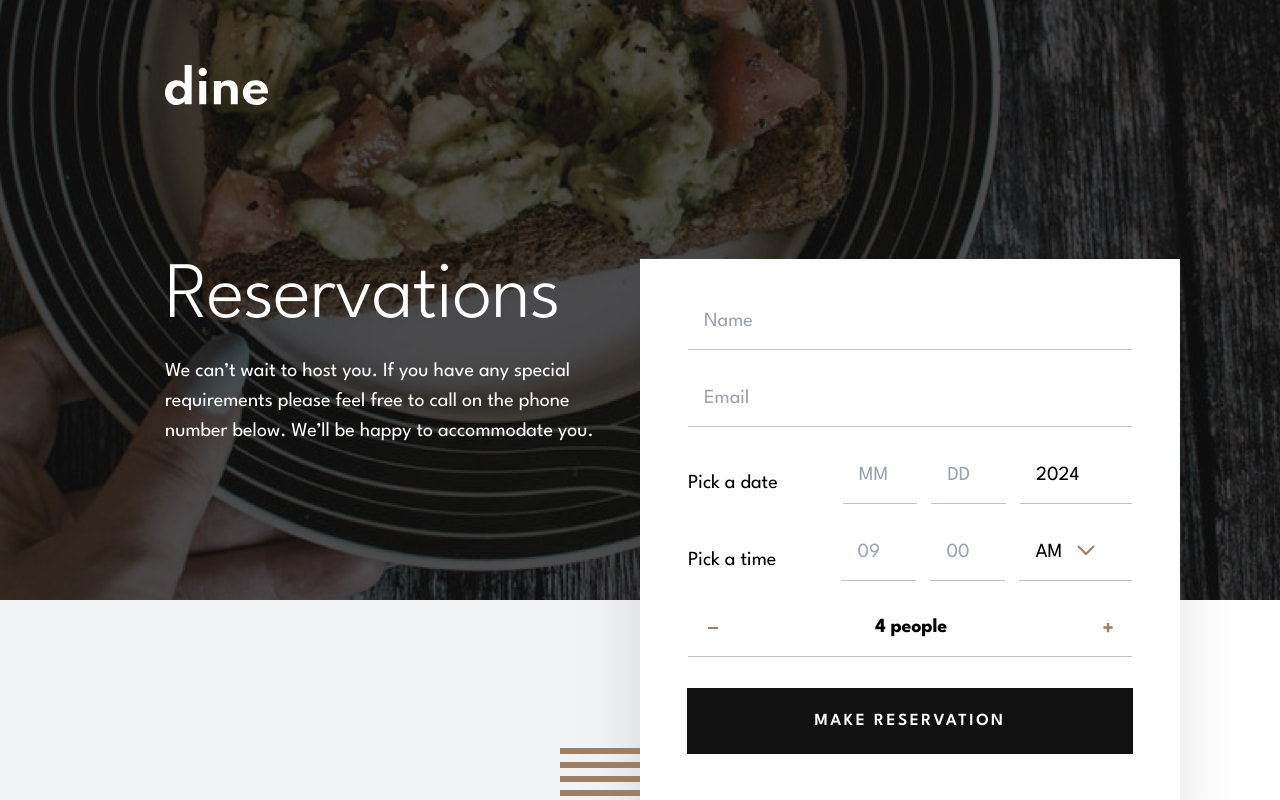
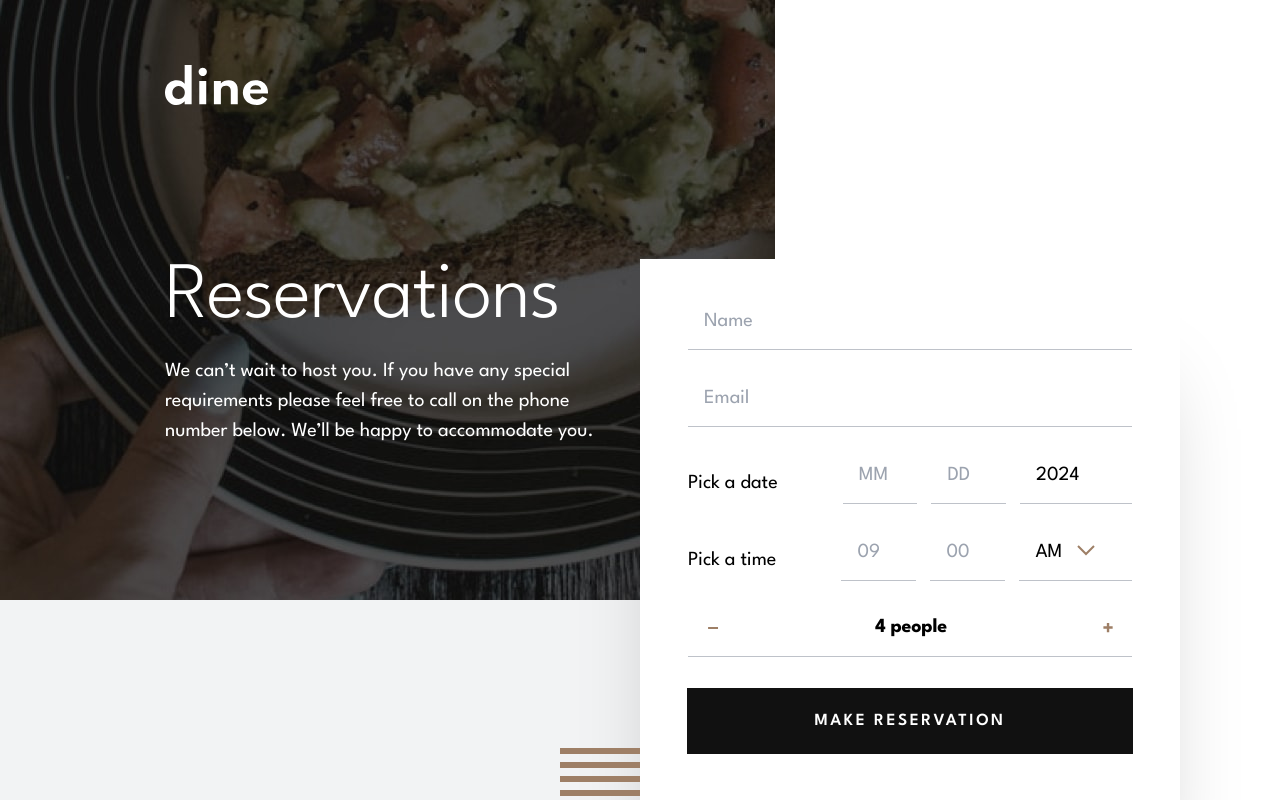
Before and after one commit to lleonardus/dine-restaurant, a React (Vite) app: page /booking in a window 1280 px wide. Shown: the top 800 px of the page. Built offline with nearby package versions, Linux system fonts and the light colour scheme.

Commit message:
removing grid class

```diff
--- a/src/ui/AppLayout.jsx
+++ b/src/ui/AppLayout.jsx
@@ -4,7 +4,7 @@ import { Footer } from "./Footer";
 export function AppLayout() {
   return (
     <div className="flex h-screen w-screen justify-center font-spartan">
-      <div className="grid h-full w-full max-w-[1920px]">
+      <div className="h-full w-full max-w-[1920px]">
         <Outlet />
         <Footer />
       </div>
```
